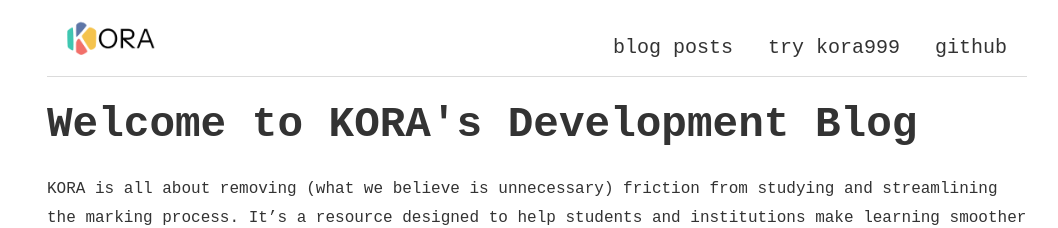
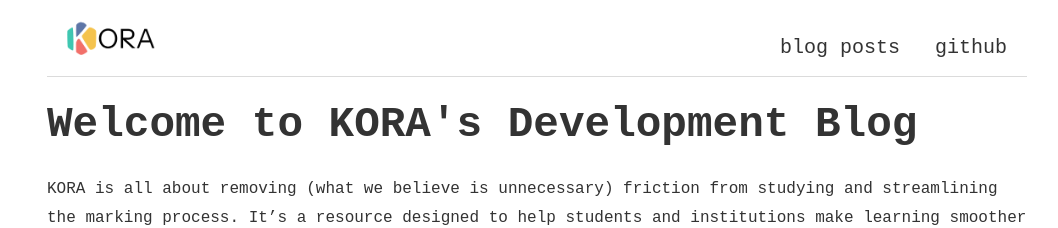
Before and after one commit to kora-edu/kora-edu.github.io, a Jekyll site: the page built from index.html, in a window 1280 px wide. Shown: the top 228 px of the page, without its empty margins (103-1161 px from the left). Built offline with Jekyll 4.4.1, drawn with Linux system fonts in a browser that asks for light colours; the list of posts is cut into pages by our own code.

Commit message:
template

```diff
--- a/_includes/link.html
+++ b/_includes/link.html
@@ -1,2 +1,2 @@
-<a href="https://trykora.ai" target="_blank" title="Visit "> try kora999 </a>
+<!-- <a href="https://trykora.ai" target="_blank" title="Visit "> try kora </a> -->
 <a href="https://github.com/kora-edu" target="_blank" title="Visit KORA's GitHub Repository">github</a>
```
